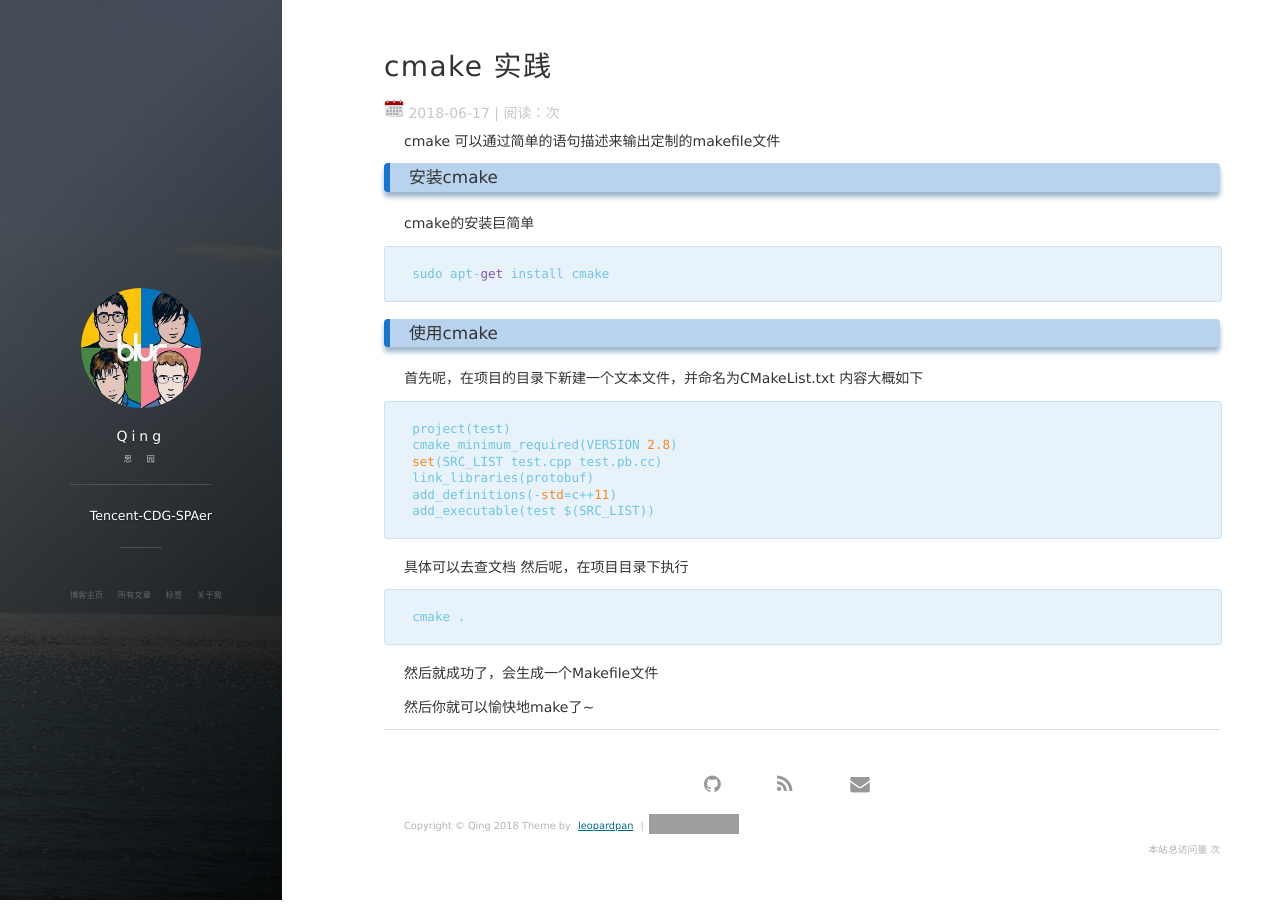
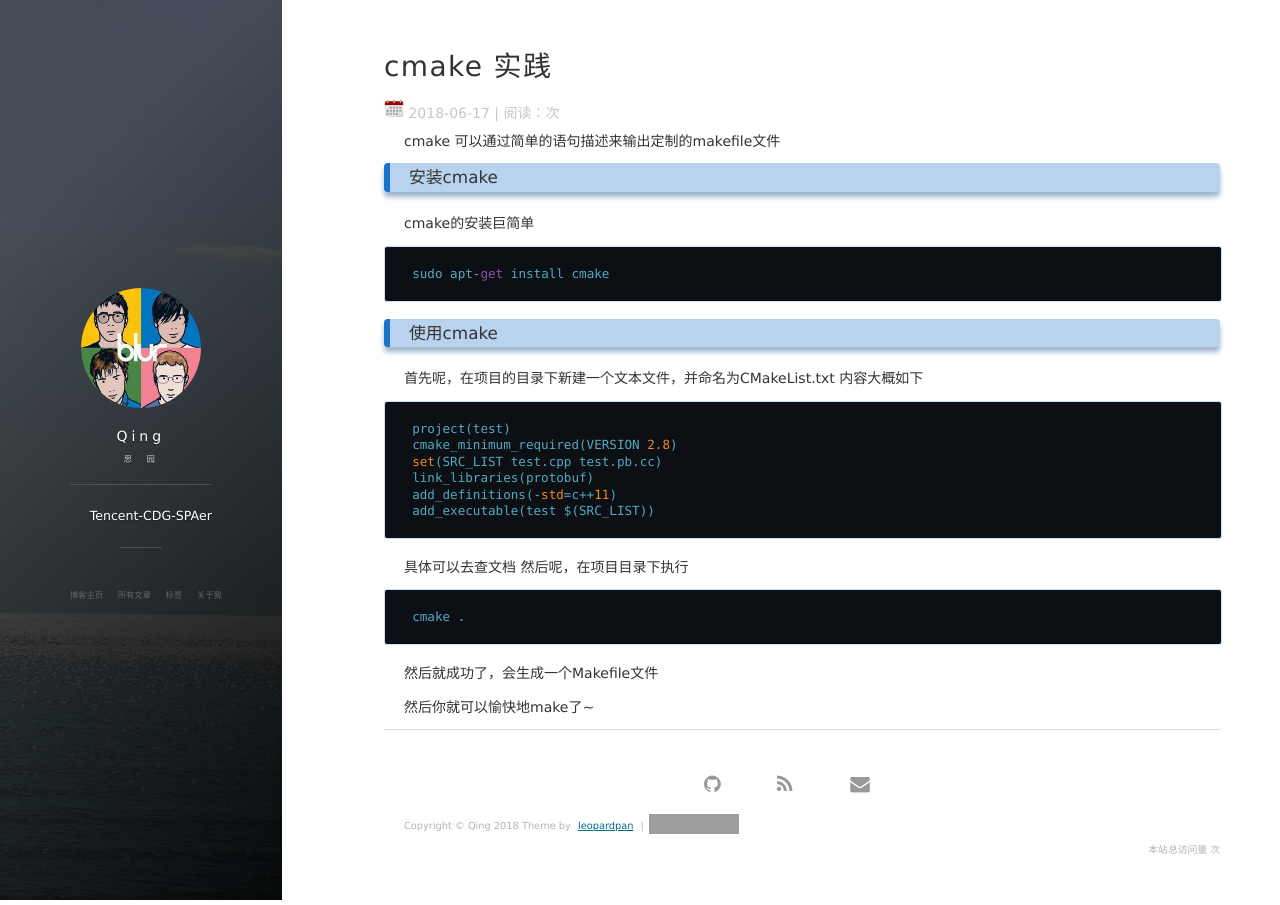
Before and after one commit to astroromance/astroromance.github.io, a Jekyll site: the page built from _posts/2018-06-17-cmake.md, in a window 1280 px wide. Built offline with Jekyll 4.4.1, drawn with Linux system fonts in a browser that asks for light colours; nearby versions of some CDN libraries; comment, search, counter and statistics services are not loaded; grey boxes are pictures that could not be loaded.

Commit message:
update color

```diff
--- a/css/main.css
+++ b/css/main.css
@@ -195,7 +195,7 @@ code {
 pre {
   margin-bottom: 1.3em;
   padding: 1em 2.5%;
-  background: #e8f2fb;
+  background: #0c0f13;
   border: 1px solid #c9e1f6;
   border-radius: 3px;
   font-family: Consolas, Menlo, Monaco, Lucida Console, Liberation Mono, DejaVu Sans Mono, Bitstream Vera Sans Mono, Courier New, monospace, serif;
```
